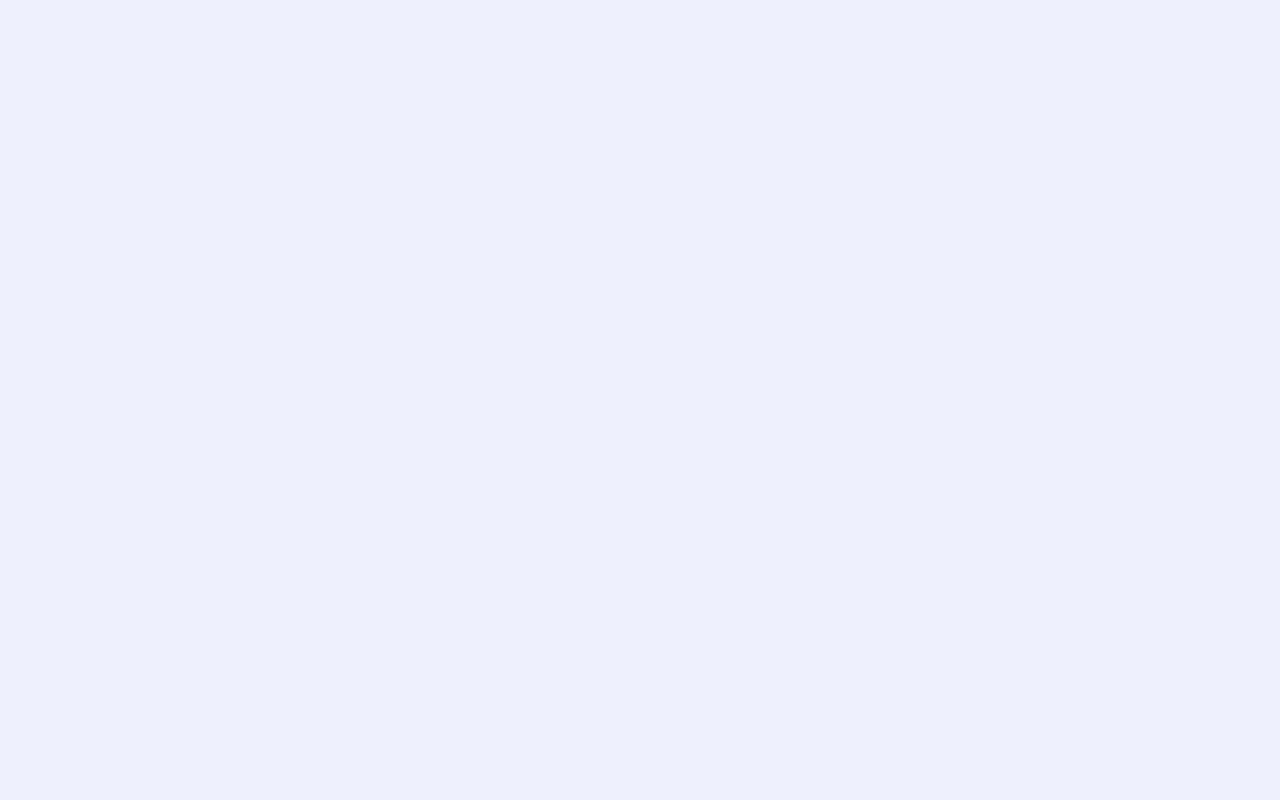
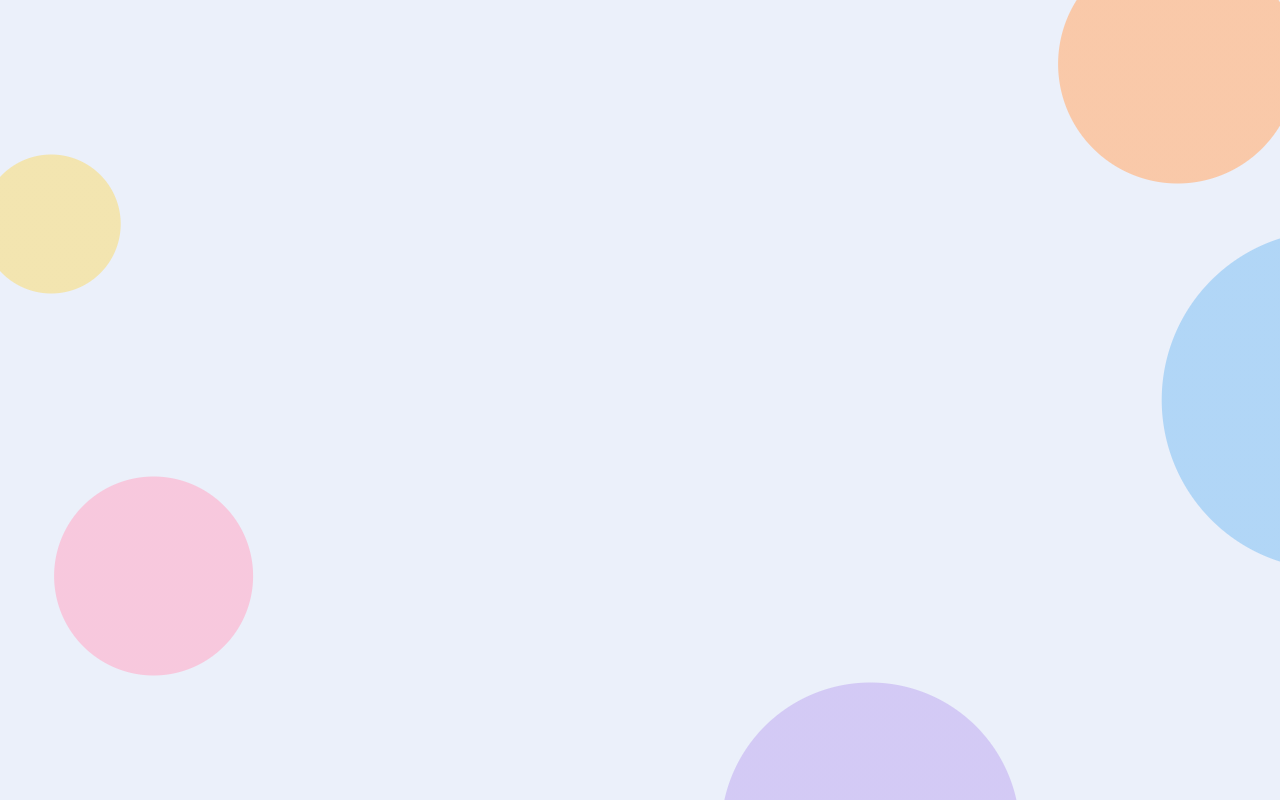
Before and after one commit to roby-dev/pica-pica-app, an Angular app: page / in a window 1280 px wide. Built offline with nearby package versions, Linux system fonts and the light colour scheme.

Commit message:
feat(design): hard-edged pastel disc background for glass blur

```diff
--- a/src/styles.css
+++ b/src/styles.css
@@ -20,12 +20,19 @@
 }
 
 :root {
-  --glass-bg: rgb(255 255 255 / 0.72);
-  --glass-bg-strong: rgb(255 255 255 / 0.88);
-  --glass-border: rgb(255 255 255 / 0.75);
-  --glass-sat: 115%;
+  --glass-bg: rgb(255 255 255 / 0.5);
+  --glass-bg-strong: rgb(255 255 255 / 0.7);
+  --glass-border: rgb(255 255 255 / 0.8);
+  --glass-sat: 120%;
   --glass-fallback: rgb(250 249 252 / 0.95);
-  --app-bg: oklch(0.955 0.014 265);
+  /* Hard-edged matte pastel discs on a flat base: the blur has real edges to work on. */
+  --app-bg:
+    radial-gradient(circle 120px at 92% 8%, oklch(0.87 0.07 55) 0 119px, transparent 120px),
+    radial-gradient(circle 70px at 4% 28%, oklch(0.92 0.07 95) 0 69px, transparent 70px),
+    radial-gradient(circle 170px at 104% 50%, oklch(0.86 0.06 245) 0 169px, transparent 170px),
+    radial-gradient(circle 100px at 12% 72%, oklch(0.88 0.06 350) 0 99px, transparent 100px),
+    radial-gradient(circle 150px at 68% 104%, oklch(0.86 0.06 295) 0 149px, transparent 150px),
+    oklch(0.955 0.014 265);
 }
 
 [data-theme='dark'] {
@@ -36,7 +43,13 @@
   --glass-border: rgb(255 255 255 / 0.14);
   --glass-sat: 110%;
   --glass-fallback: rgb(40 38 62 / 0.96);
-  --app-bg: oklch(0.21 0.025 270);
+  --app-bg:
+    radial-gradient(circle 120px at 92% 8%, oklch(0.4 0.06 40) 0 119px, transparent 120px),
+    radial-gradient(circle 70px at 4% 28%, oklch(0.42 0.06 95) 0 69px, transparent 70px),
+    radial-gradient(circle 170px at 104% 50%, oklch(0.38 0.07 250) 0 169px, transparent 170px),
+    radial-gradient(circle 100px at 12% 72%, oklch(0.4 0.07 350) 0 99px, transparent 100px),
+    radial-gradient(circle 150px at 68% 104%, oklch(0.38 0.07 295) 0 149px, transparent 150px),
+    oklch(0.21 0.025 270);
 }
 
 @layer components {
```
Also changed, not shown: 1 other file (tests, documents, lock files or other folders).
